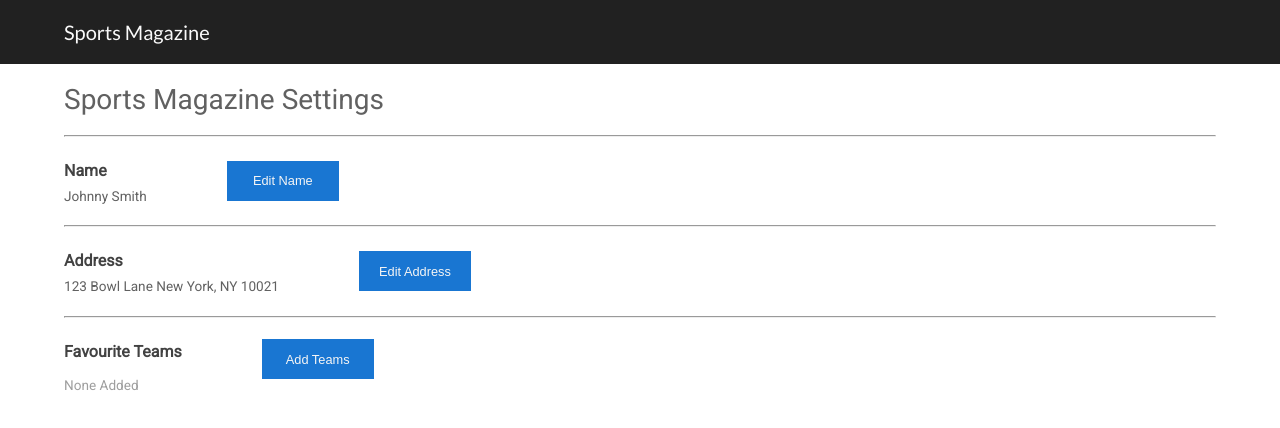
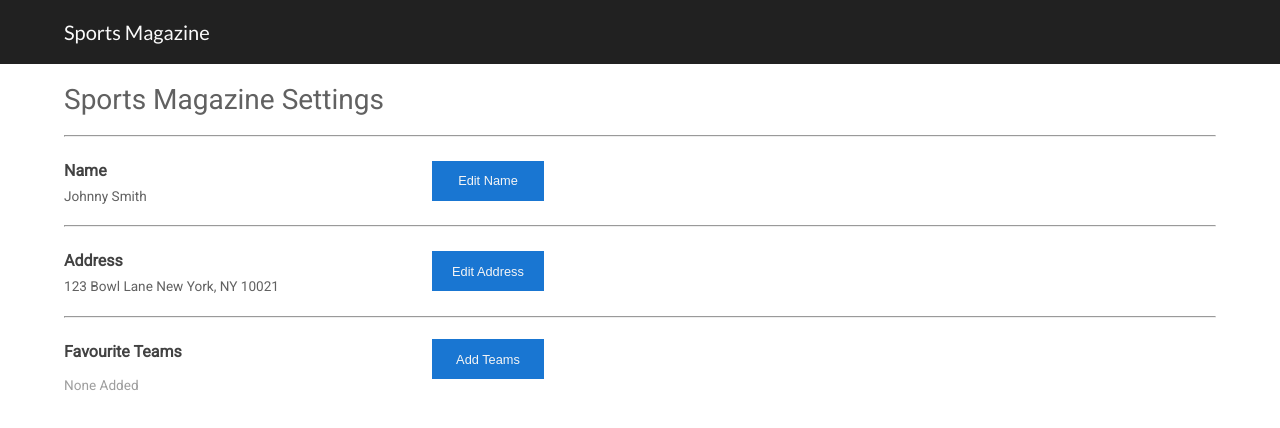
Before and after one commit to Christian-Paul/boa-challenge, a React (Create React App) app: page / in a window 1280 px wide. Shown: the top 428 px of the page. Built offline with nearby package versions, Linux system fonts and the light colour scheme.

Commit message:
fix settings to properly display all teams, improve settings styles

```diff
--- a/src/components/SettingsInfo.jsx
+++ b/src/components/SettingsInfo.jsx
@@ -13,8 +13,10 @@ const SettingsInfo = ({ info, title }) => (
 				<p className='settings-info-details-text'>{ info }</p>
 			) : (
 				(info.length > 0) ? (
-					<ol>
-						<li>Team</li>
+					<ol className='team-list'>
+						{info.map((team, i) => {
+							return <li className='settings-info-details-text' key={i}>{team}</li>
+						})}
 					</ol>
 				) : (
 					<NoTeams />
--- a/src/styles/Settings.css
+++ b/src/styles/Settings.css
@@ -28,10 +28,8 @@
 .settings-row {
 	display: flex;
 	align-items: center;
-}
-
-.settings-row > .button {
-	margin-left: 5rem;
+	justify-content: space-between;
+	max-width: 30rem;
 }
 
 .no-teams {
@@ -39,3 +37,7 @@
 	color: #9E9E9E;
 	font-size: 0.85rem;
 }
+
+.team-list {
+	padding-left: 0.9rem;
+}
```
